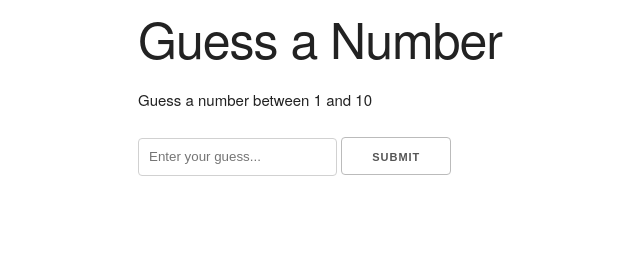
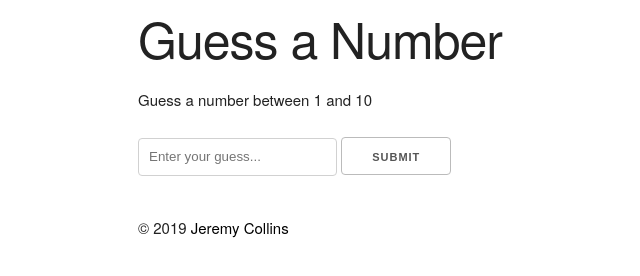
Before and after one commit to jeremyscottcollins/Guess-Number, a plain HTML site: page index.html in a window 1280 px wide. Shown: the whole page, without its empty margins (22-662 px from the left). Drawn offline with nearby package versions, Linux system fonts and the light colour scheme.

Commit message:
Added footer credits

```diff
--- a/index.html
+++ b/index.html
@@ -8,6 +8,12 @@
       rel="stylesheet"
       href="https://cdnjs.cloudflare.com/ajax/libs/skeleton/2.0.4/skeleton.min.css"
     />
+    <style>
+      .link {
+        color: black;
+        text-decoration: none;
+      }
+    </style>
     <title>Guess a Number</title>
   </head>
   <body>
@@ -28,6 +34,13 @@
       </div>
     </div>
 
+    <div class="container">
+      <p>
+        &copy; 2019
+        <a class="link" href="https://jeremyscottcollins.com">Jeremy Collins</a>
+      </p>
+    </div>
+
     <script src="app.js"></script>
   </body>
 </html>
```
